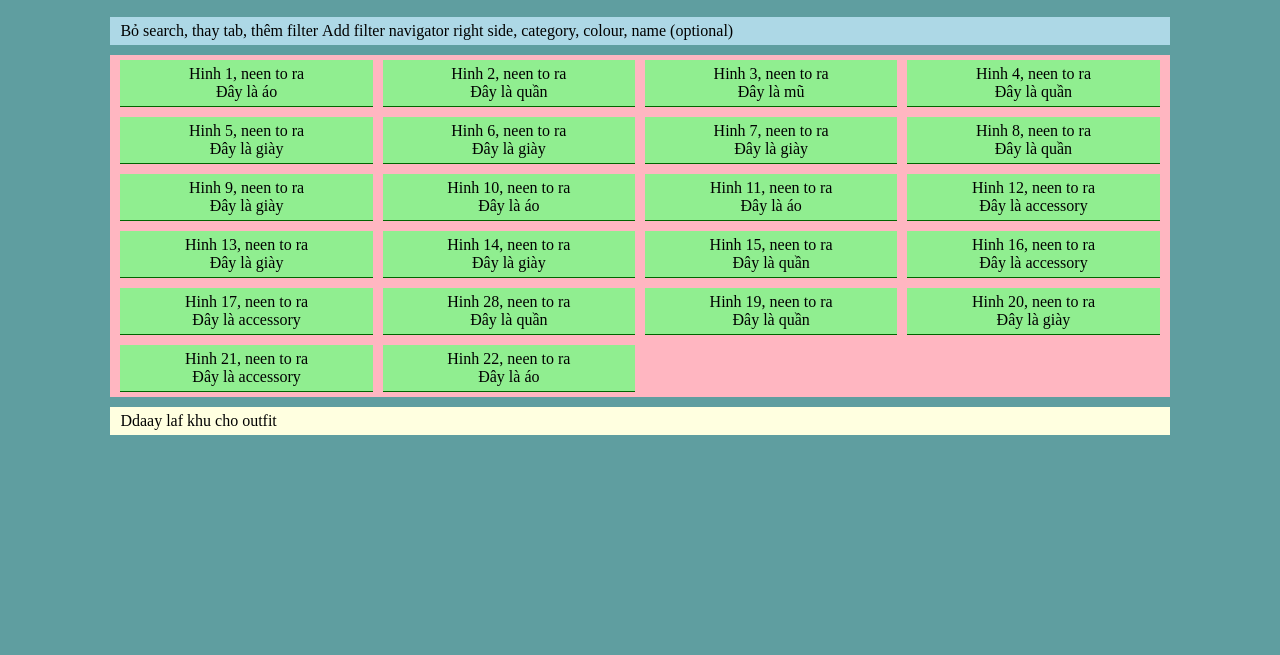
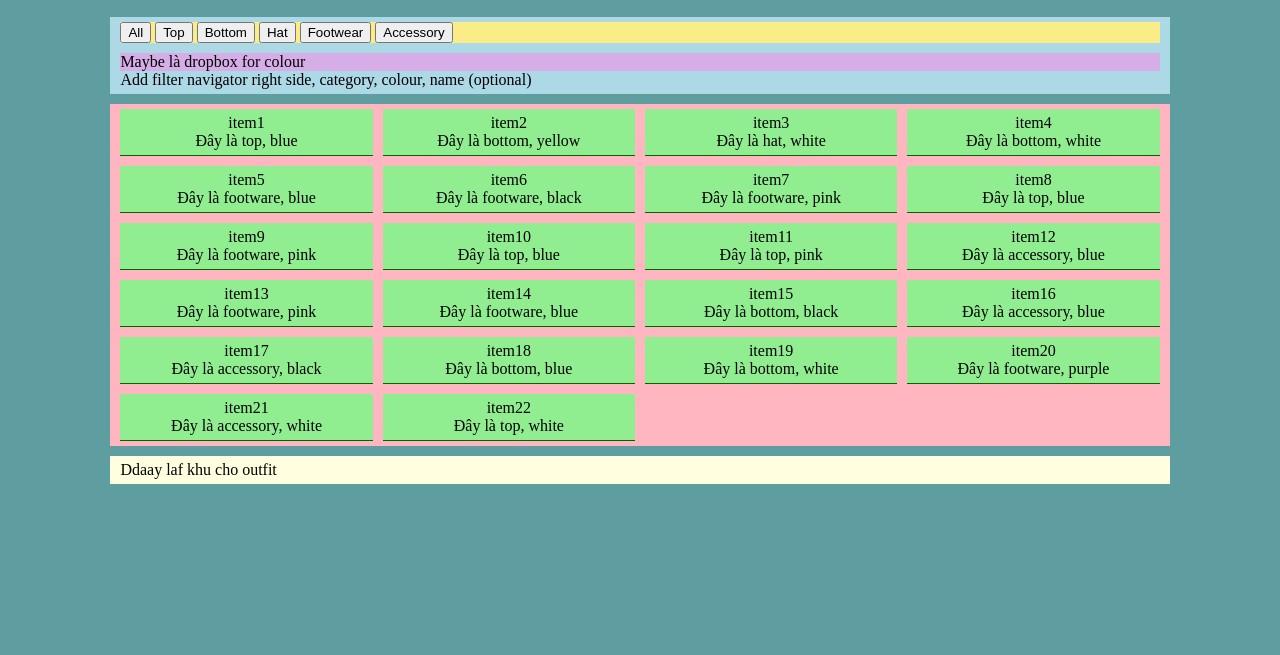
Before and after one commit to nqphu412/Draft_Digital_Warerobe, a plain HTML site: page sites/draft.html in a window 1280 px wide. Shown: the part 145-800 px from the top of the page. Drawn offline with Linux system fonts and the light colour scheme.

Commit message:
Automatically create item list in warerobe section with js

```diff
--- a/sites/draft.html
+++ b/sites/draft.html
@@ -6,103 +6,29 @@
     <link rel="stylesheet" href="../style.css" />
   </head>
   <body>
-    <h1>Hello</h1>
-    <div class="body-div search-box" style="background-color: lightblue">
-      <label for="search-item">Bỏ search, thay tab, thêm filter</label>
+    <h1>Welcome back to your Warerobe</h1>
+    <div class="body-div filter-box" style="background-color: lightblue">
+      <div
+        class="filter-box-category"
+        style="background-color: rgb(250, 236, 135); margin-bottom: 10px"
+      >
+        <button class="category-option">All</button>
+        <button class="category-option" value="top">Top</button>
+        <button class="category-option" value="bottom">Bottom</button>
+        <button class="category-option" value="hat">Hat</button>
+        <button class="category-option" value="footwear">Footwear</button>
+        <button class="category-option" value="accessory">Accessory</button>
+      </div>
+      <div
+        class="filter-box-color"
+        style="background-color: rgb(214, 173, 230)"
+      >
+        Maybe là dropbox for colour
+      </div>
       <p>Add filter navigator right side, category, colour, name (optional)</p>
     </div>
     <div class="body-div warerobe-grid" style="background-color: lightpink">
-      <!-- This one for js where
-      auto create grid form to show each garment
-       -->
-      <div class="each-garment">
-        <div>Hinh 1, neen to ra</div>
-        <div>Đây là áo</div>
-      </div>
-      <div class="each-garment">
-        <div>Hinh 2, neen to ra</div>
-        <div>Đây là quần</div>
-      </div>
-      <div class="each-garment">
-        <div>Hinh 3, neen to ra</div>
-        <div>Đây là mũ</div>
-      </div>
-      <div class="each-garment">
-        <div>Hinh 4, neen to ra</div>
-        <div>Đây là quần</div>
-      </div>
-      <div class="each-garment">
-        <div>Hinh 5, neen to ra</div>
-        <div>Đây là giày</div>
-      </div>
-      <div class="each-garment">
-        <div>Hinh 6, neen to ra</div>
-        <div>Đây là giày</div>
-      </div>
-      <div class="each-garment">
-        <div>Hinh 7, neen to ra</div>
-        <div>Đây là giày</div>
-      </div>
-      <div class="each-garment">
-        <div>Hinh 8, neen to ra</div>
-        <div>Đây là quần</div>
-      </div>
-      <div class="each-garment">
-        <div>Hinh 9, neen to ra</div>
-        <div>Đây là giày</div>
-      </div>
-      <div class="each-garment">
-        <div>Hinh 10, neen to ra</div>
-        <div>Đây là áo</div>
-      </div>
-      <div class="each-garment">
-        <div>Hinh 11, neen to ra</div>
-        <div>Đây là áo</div>
-      </div>
-      <div class="each-garment">
-        <div>Hinh 12, neen to ra</div>
-        <div>Đây là accessory</div>
-      </div>
-      <div class="each-garment">
-        <div>Hinh 13, neen to ra</div>
-        <div>Đây là giày</div>
-      </div>
-      <div class="each-garment">
-        <div>Hinh 14, neen to ra</div>
-        <div>Đây là giày</div>
-      </div>
-      <div class="each-garment">
-        <div>Hinh 15, neen to ra</div>
-        <div>Đây là quần</div>
-      </div>
-      <div class="each-garment">
-        <div>Hinh 16, neen to ra</div>
-        <div>Đây là accessory</div>
-      </div>
-      <div class="each-garment">
-        <div>Hinh 17, neen to ra</div>
-        <div>Đây là accessory</div>
-      </div>
-      <div class="each-garment">
-        <div>Hinh 28, neen to ra</div>
-        <div>Đây là quần</div>
-      </div>
-      <div class="each-garment">
-        <div>Hinh 19, neen to ra</div>
-        <div>Đây là quần</div>
-      </div>
-      <div class="each-garment">
-        <div>Hinh 20, neen to ra</div>
-        <div>Đây là giày</div>
-      </div>
-      <div class="each-garment">
-        <div>Hinh 21, neen to ra</div>
-        <div>Đây là accessory</div>
-      </div>
-      <div class="each-garment">
-        <div>Hinh 22, neen to ra</div>
-        <div>Đây là áo</div>
-      </div>
+      <!-- This one for js where auto create grid form to show each garment -->
     </div>
     <div class="body-div outfit-combination">
       <!-- This one is for showing garments when
@@ -111,5 +37,50 @@
        and all the search bar and item list is on the nav bar-->
       Ddaay laf khu cho outfit
     </div>
+
+    <!-- JavaScript -->
+    <script>
+      const itemData = {
+        // Later, this one is exported from the data table item (1 user) or warerobe (when integrate many users)
+        // Ignore index here, all in order that they are added
+        // itemName: ["category", "color"]
+        item1: ["top", "blue"],
+        item2: ["bottom", "yellow"],
+        item3: ["hat", "white"],
+        item4: ["bottom", "white"],
+        item5: ["footware", "blue"],
+        item6: ["footware", "black"],
+        item7: ["footware", "pink"],
+        item8: ["top", "blue"],
+        item9: ["footware", "pink"],
+        item10: ["top", "blue"],
+        item11: ["top", "pink"],
+        item12: ["accessory", "blue"],
+        item13: ["footware", "pink"],
+        item14: ["footware", "blue"],
+        item15: ["bottom", "black"],
+        item16: ["accessory", "blue"],
+        item17: ["accessory", "black"],
+        item18: ["bottom", "blue"],
+        item19: ["bottom", "white"],
+        item20: ["footware", "purple"],
+        item21: ["accessory", "white"],
+        item22: ["top", "white"],
+      };
+
+      const warerobe_grid = document.querySelector(".warerobe-grid");
+      for (const item in itemData) {
+        // console.log(item);
+        // console.log(itemData[item]);
+        const eachItemDiv = document.createElement("div");
+        eachItemDiv.classList.add("each-garment");
+        eachItemDiv.dataset.category = itemData[item];
+        // console.log(itemData[item]);
+        eachItemDiv.innerHTML = `
+          <div>${item}</div>
+          <div>Đây là ${itemData[item][0]}, ${itemData[item][1]}</div>`;
+        warerobe_grid.appendChild(eachItemDiv);
+      }
+    </script>
   </body>
 </html>
```
